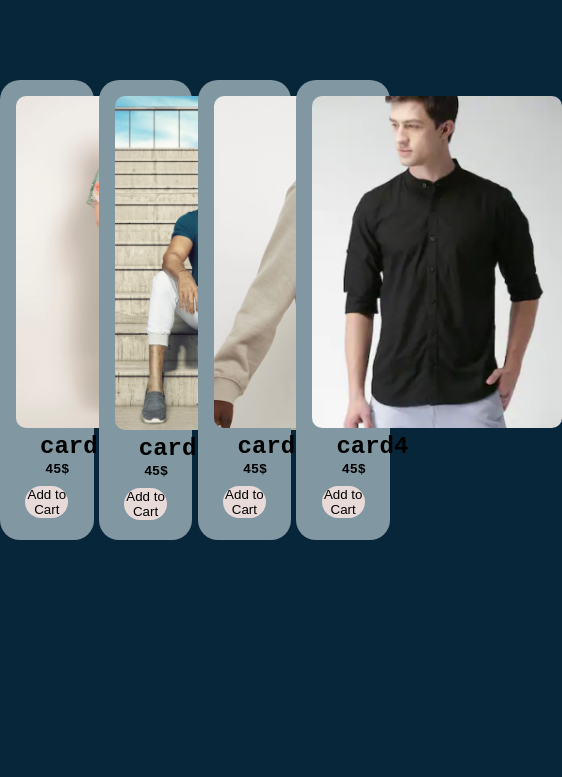
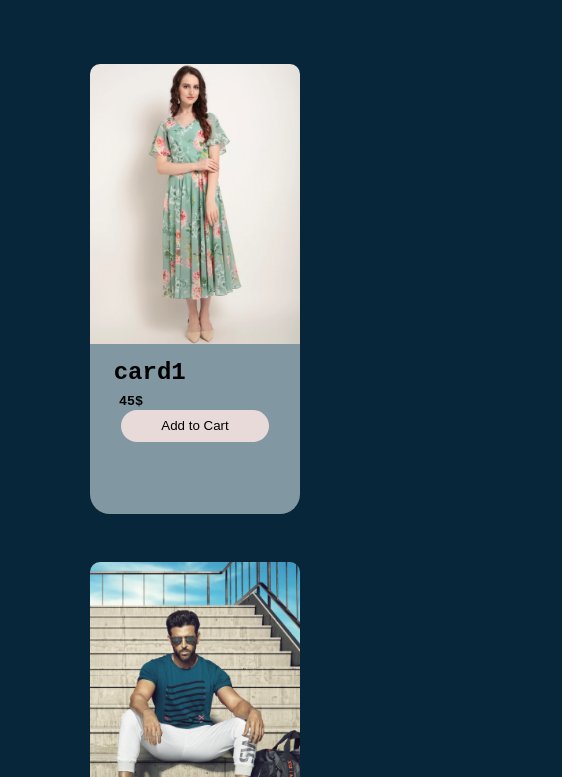
Before and after one commit to ShakilaMhd/shopping, a plain HTML site: page products.html in a window 390 px wide. Shown: the top 777 px of the page, 562 px wide, since content can reach past the window. Drawn offline with Linux system fonts and the light colour scheme.

Commit message:
feat: add the sass file of media part

```diff
--- a/product.js
+++ b/product.js
@@ -81,7 +81,7 @@ const productWrapper_3 = document.querySelector(".products-3");
 // strt = start
 // fnsh = finish
 
-function Wrapper (wrapp, strt, fnsh) {
+function Wrapper(wrapp, strt, fnsh) {
 
     if (wrapp) {
 
@@ -91,7 +91,7 @@ if (wrapp) {
 
             let idd = product.id;
 
-        if( idd>=strt && idd<=fnsh){
+            if (idd >= strt && idd <= fnsh) {
                 template += `
                    <div class="card">
                      <img src="${product.image}" alt="">
@@ -104,8 +104,6 @@ if (wrapp) {
             `
                 idd++;
             }
-
-
         }
         wrapp.innerHTML = template;
     }
--- a/products.html
+++ b/products.html
@@ -10,15 +10,11 @@
   </head>
   <body>
     <div class="cards">
-      <div class="container products-1">
-      </div>
+      <div class="container products-1"></div>
 
-      <div class="container products-2">
-      </div>
+      <div class="container products-2"></div>
 
-      <div class="container products-3">
-        <p></p>
-      </div>
+      <div class="container products-3"></div>
     </div>
   </body>
 </html>
--- a/sass/_config.scss
+++ b/sass/_config.scss
@@ -4,9 +4,8 @@
   box-sizing: border-box;
 }
 
-
 body {
-    font-family: 'Roboto Mono', monospace;
+  font-family: "Roboto Mono", monospace;
   background-color: $bg-color;
   align-items: center;
   justify-content: center;
--- /dev/null
+++ b/sass/_media.scss
@@ -0,0 +1,103 @@
+@media (max-width: 1200px) {
+  body {
+    .cards {
+      width: 100%;
+      margin: 1em auto;
+
+      .container {
+        flex-wrap: wrap;
+        margin: 0 auto;
+        width: 70%;
+
+        .card {
+          width: 45%;
+          height: 605px;
+          text-align: center;
+          margin-top: 3em;
+          padding: 0;
+
+          img {
+            width: 100%;
+            height: auto;
+            padding: 0;
+            border-bottom-left-radius: 0;
+            border-bottom-right-radius: 0;
+          }
+
+          .btn {
+            padding-top: 0;
+          }
+        }
+      }
+    }
+  }
+}
+
+// -------------------------- 992px
+@media (max-width: 992px) {
+  body {
+    .cards {
+      width: 100%;
+      margin: 1em 0;
+
+      .container {
+        width: 70%;
+
+        .card {
+          height: 515px;
+        }
+      }
+    }
+  }
+}
+// ------------------------768px
+@media (max-width: 768px) {
+  body {
+    .cards {
+      width: 100%;
+
+      .container {
+        width: 70%;
+        flex-wrap: wrap;
+
+        .card {
+          height: 424px;
+        }
+      }
+    }
+  }
+}
+
+// ------------------576px
+@media (max-width: 576px) {
+  body {
+    .cards {
+      .container {
+        width: 80%;
+
+        .card {
+          height: 385px;
+        }
+      }
+    }
+  }
+}
+
+// -------------------480px
+@media (max-width: 480px) {
+  body {
+    .cards {
+      width: 100%;
+      .container {
+        width: 60%;
+        flex-wrap: wrap;
+        justify-content: center;
+
+        .card {
+          width: 90%;
+          height: 450px;
+        }
+      }
+    }
+  }
+}
--- a/sass/product.scss
+++ b/sass/product.scss
@@ -3,12 +3,13 @@
 
 body {
   .cards {
-    width: 100%;
+    width: 90%;
     display: flex;
     flex-direction: column;
-    gap: 15em;
+    gap: 1.5em;
     margin: 5em 2em;
     color: $white;
+
   }
 
   .container {
@@ -19,15 +20,16 @@ body {
     .card {
       text-align: center;
       width: 24%;
-      height: 460px;
+      height: 510px;
       border: none;
       border-radius: 20px;
-      padding: 1em;
       background-color: $bg-main;
 
       h2,
-      p, small {
+      p,
+      small {
         text-align: left;
+        padding-top: .4em;
         margin-left: 1em;
         color: $black;
         font-weight: 700;
@@ -35,7 +37,7 @@ body {
 
       .btn {
         width: 100%;
-        padding-top: .5em;
+        padding-top: 1em;
 
         button {
           margin: 0 auto;
@@ -49,19 +51,21 @@ body {
         }
 
         button:hover {
-            background-color: rgb(148, 148, 177);
-            color: $white;
-            transition: .8s;
-            // transform: scale(1);
-            // transform: translate(1s);
+          background-color: rgb(148, 148, 177);
+          color: $white;
+          transition: 0.8s;
         }
       }
     }
 
     img {
-      width: 250px;
-
+      width: 100%;
       border-radius: 10px;
+      border-bottom-left-radius: 0;
+      border-bottom-right-radius: 0;
     }
   }
 }
+
+// --------------------Responsive---------------
+@import "./media";
```
Also changed, not shown: login.html (+19 -12 lines), css/product.css, 1 other file. Lines whose indentation alone changed are shown as unchanged.
